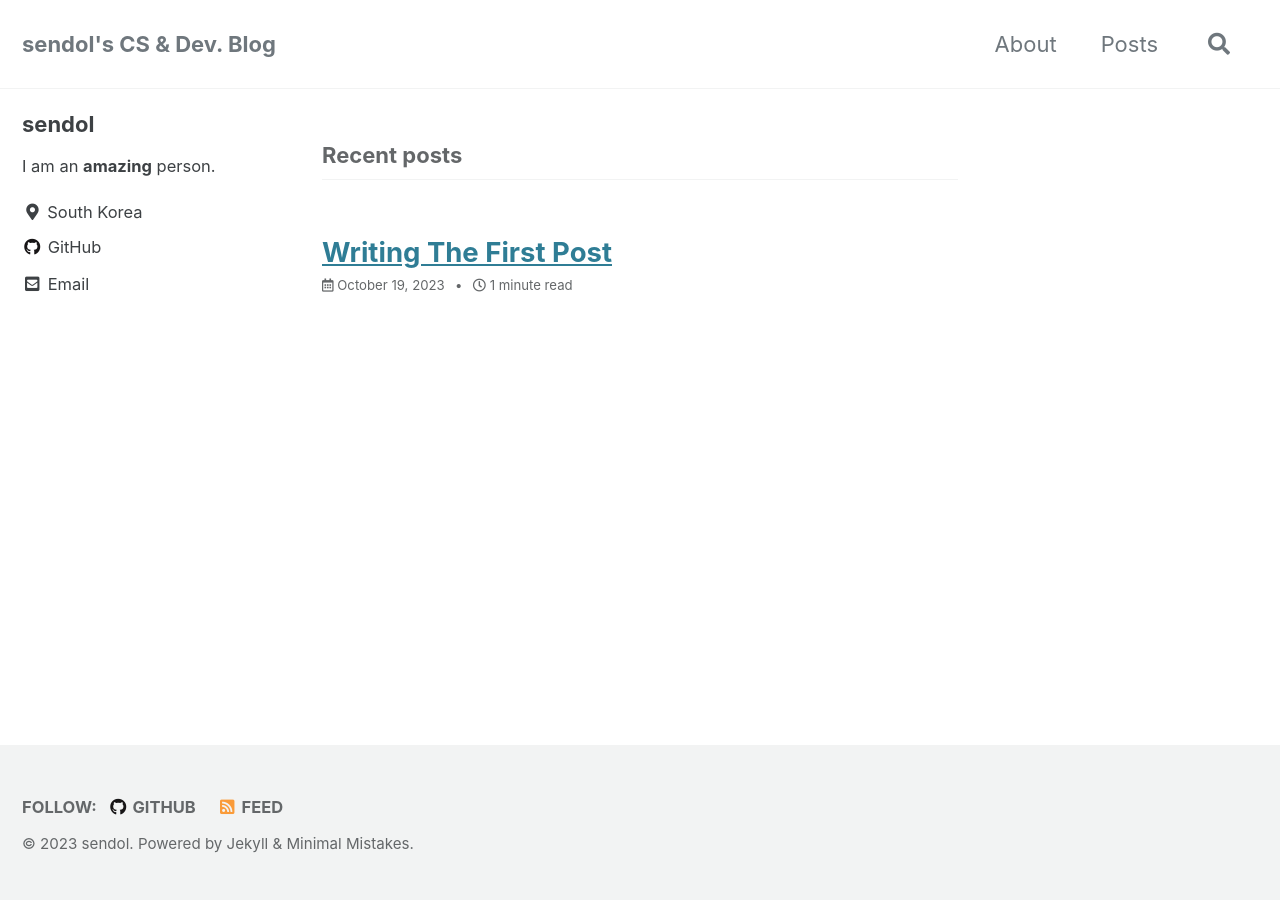
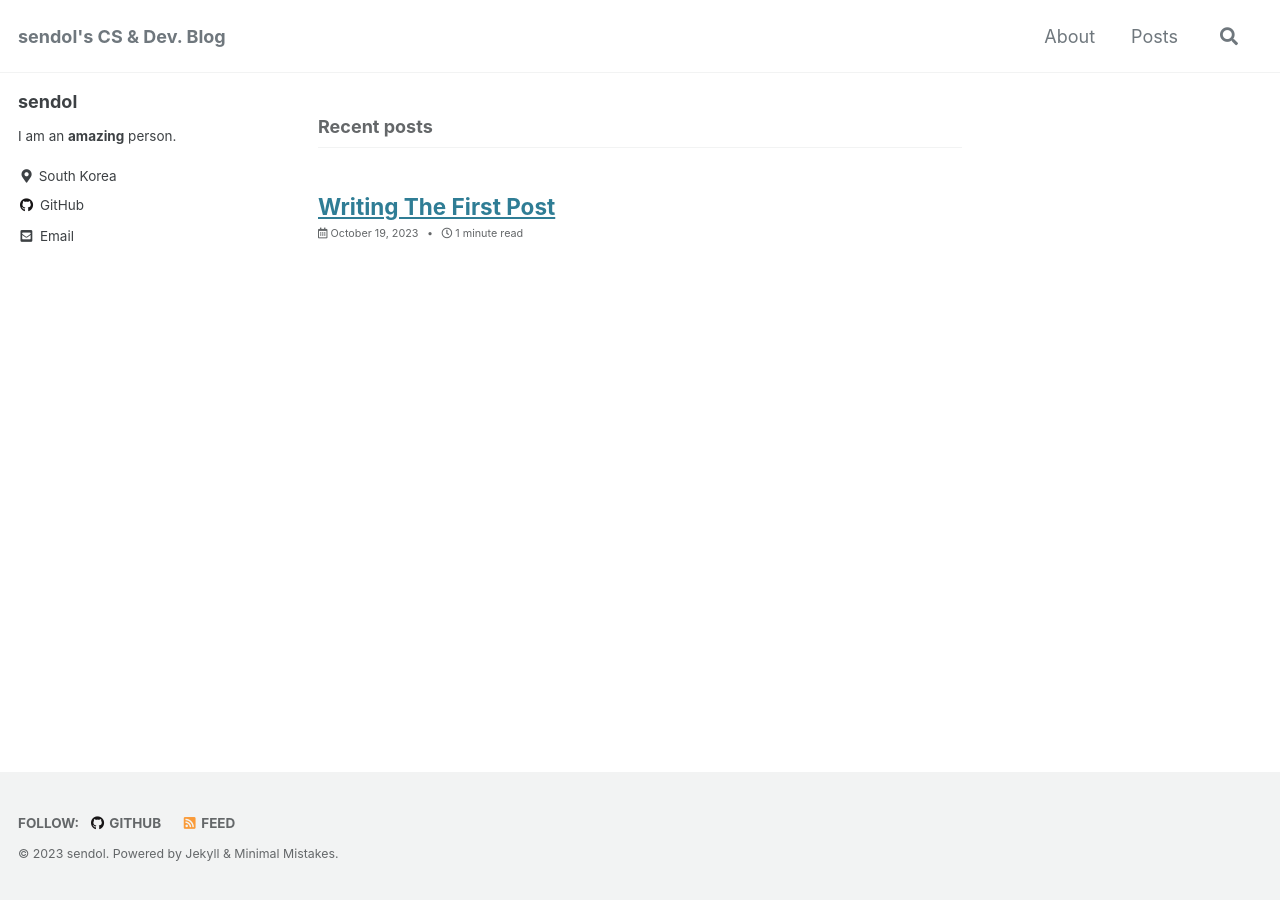
Before and after one commit to sendoru/cs-blog, a Jekyll site: the page built from index.html, in a window 1280 px wide. Built offline with Jekyll 4.4.1, drawn with Linux system fonts in a browser that asks for light colours; cached includes are drawn as plain includes; the list of posts is cut into pages by our own code.

Commit message:
Update layout

```diff
--- a/_sass/minimal-mistakes/_reset.scss
+++ b/_sass/minimal-mistakes/_reset.scss
@@ -11,15 +11,19 @@ html {
   font-size: 16px;
 
   @include breakpoint($medium) {
+    font-size: 17px;
+  }
+
+  @include breakpoint($medium-wide) {
     font-size: 18px;
   }
 
   @include breakpoint($large) {
-    font-size: 20px;
+    font-size: 18px;
   }
 
   @include breakpoint($x-large) {
-    font-size: 22px;
+    font-size: 18px;
   }
 
   -webkit-text-size-adjust: 100%;
--- a/_sass/minimal-mistakes/_variables.scss
+++ b/_sass/minimal-mistakes/_variables.scss
@@ -149,7 +149,8 @@ $medium: 768px !default;
 $medium-wide: 900px !default;
 $large: 1024px !default;
 $x-large: 1280px !default;
-$max-width: $x-large !default;
+$xx-large: 1440px !default;
+$max-width: $xx-large !default;
 
 /*
    Grid
```
Also changed, not shown: 3 other files.
